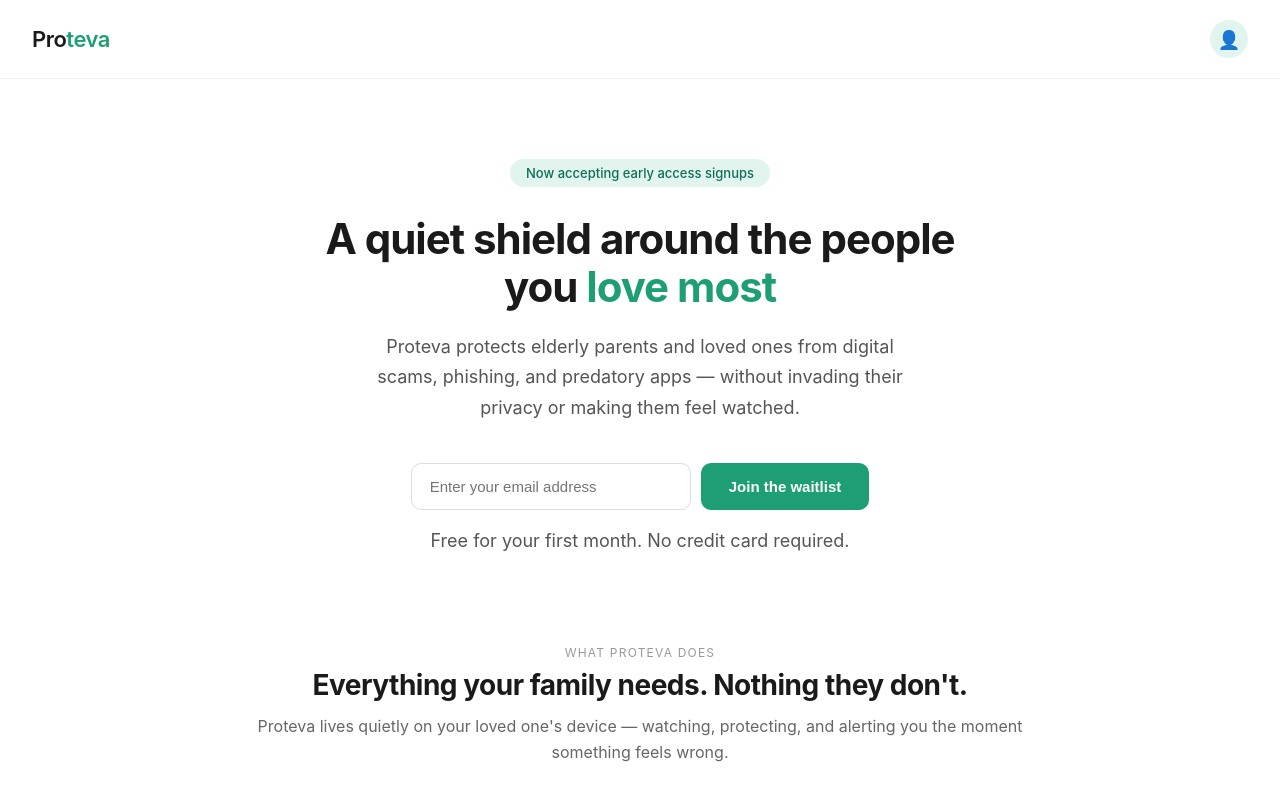
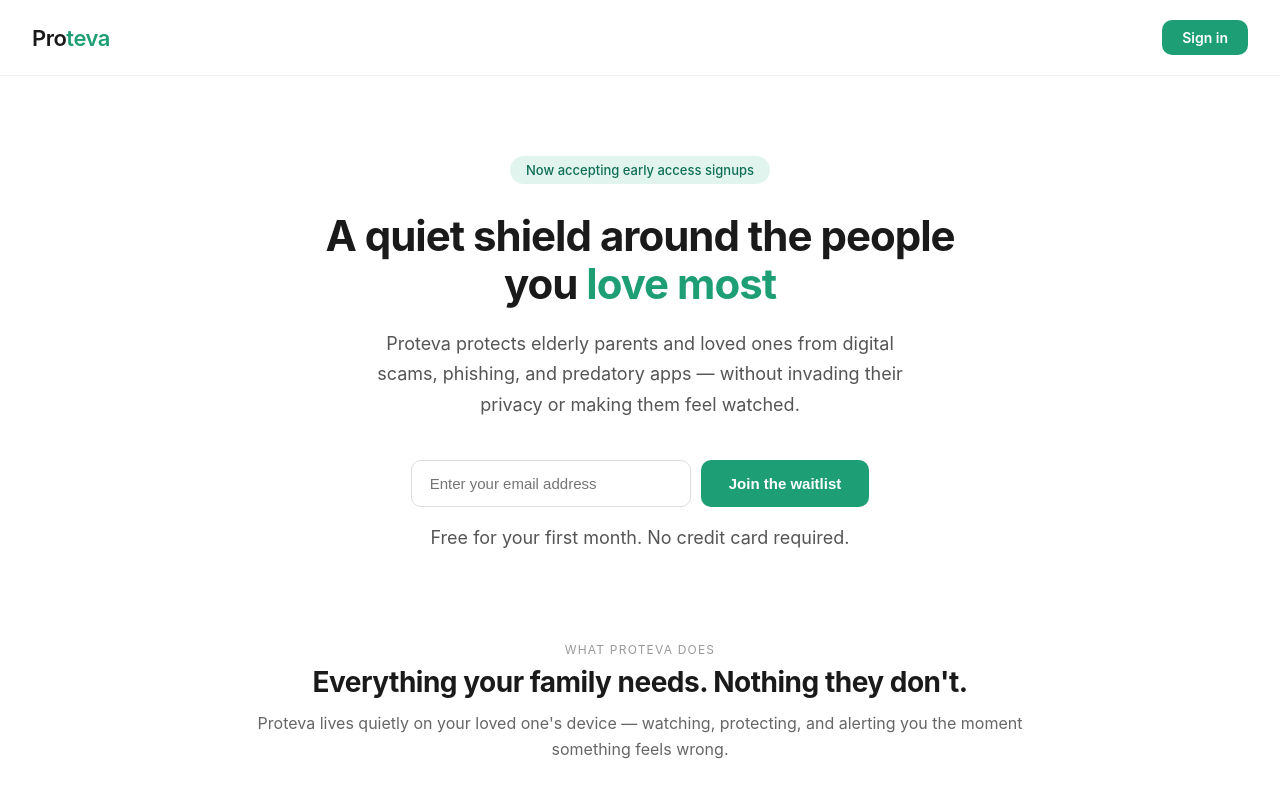
Before and after one commit to LoganHAwesomer09/proteva-website, a plain HTML site: page index.html in a window 1280 px wide. Shown: the top 799 px of the page. Drawn offline with nearby package versions, Linux system fonts and the light colour scheme.

Commit message:
Swap account icon for Sign in button

```diff
--- a/index.html
+++ b/index.html
@@ -10,8 +10,8 @@
   nav { display: flex; justify-content: space-between; align-items: center; padding: 1.25rem 2rem; border-bottom: 1px solid #f0f0f0; }
   .logo { font-size: 22px; font-weight: 600; color: #1a1a1a; letter-spacing: -0.5px; }
   .logo span { color: #1D9E75; }
-  .nav-account { display: flex; align-items: center; justify-content: center; width: 38px; height: 38px; border-radius: 50%; background: #E1F5EE; color: #0F6E56; text-decoration: none; font-size: 18px; transition: background 0.2s; }
-  .nav-account:hover { background: #B5EDD8; }
+  .nav-signin { display: inline-flex; align-items: center; background: #1D9E75; color: #fff; text-decoration: none; padding: 9px 20px; border-radius: 10px; font-size: 14px; font-weight: 600; transition: background 0.2s; }
+  .nav-signin:hover { background: #0F6E56; }
   .hero { padding: 5rem 2rem 3rem; text-align: center; max-width: 700px; margin: 0 auto; }
   .hero-tag { display: inline-block; background: #E1F5EE; color: #0F6E56; font-size: 13px; padding: 6px 16px; border-radius: 999px; margin-bottom: 1.75rem; font-weight: 500; }
   .hero h1 { font-size: 42px; font-weight: 700; line-height: 1.15; letter-spacing: -1px; margin-bottom: 1.25rem; color: #1a1a1a; }
@@ -77,7 +77,7 @@
 
 <nav>
   <div class="logo">Pro<span>teva</span></div>
-  <a class="nav-account" href="/app.html" title="Sign in to your account" aria-label="Sign in">👤</a>
+  <a class="nav-signin" href="/app.html">Sign in</a>
 </nav>
 
 <section class="hero">
```
